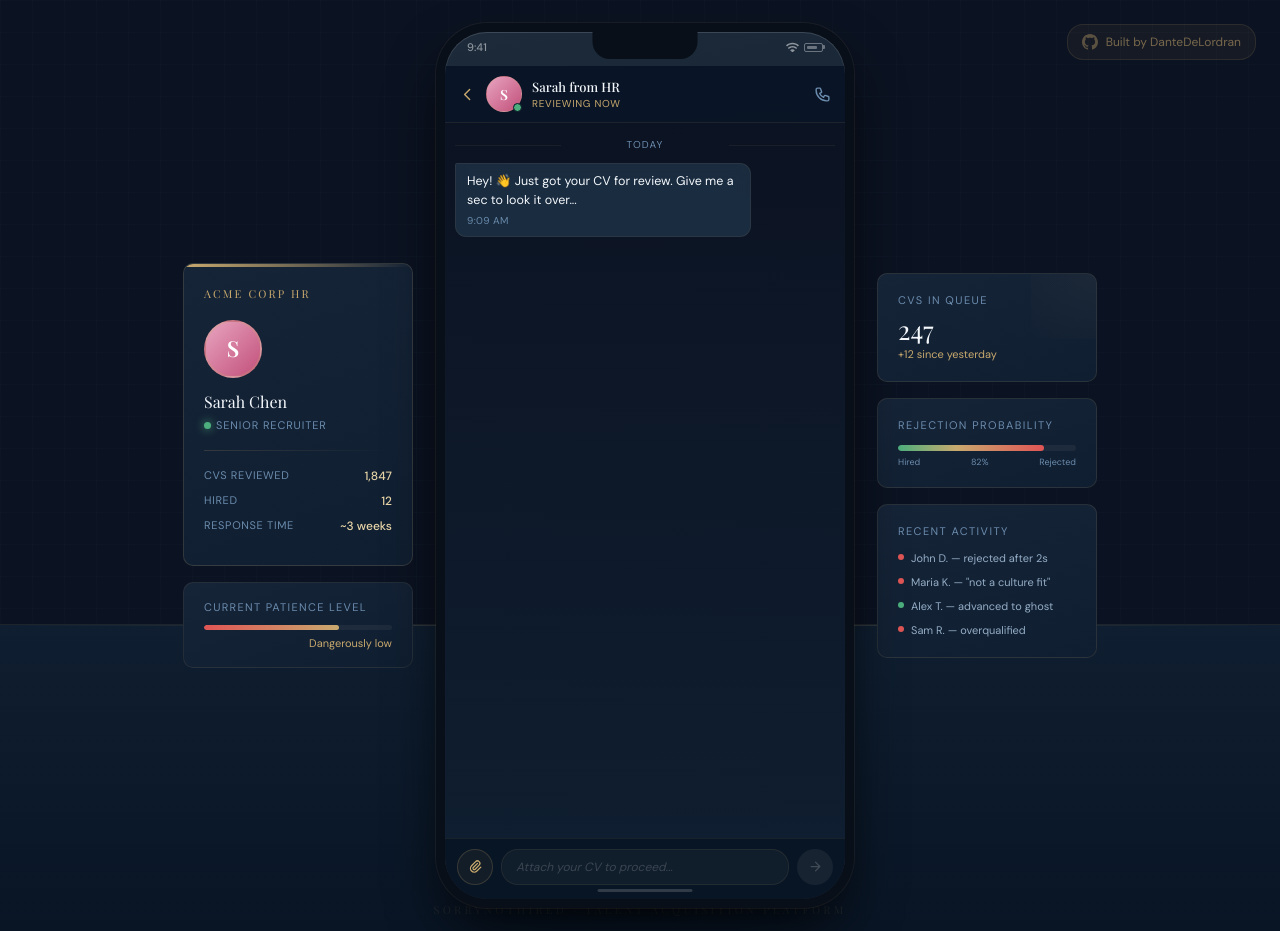
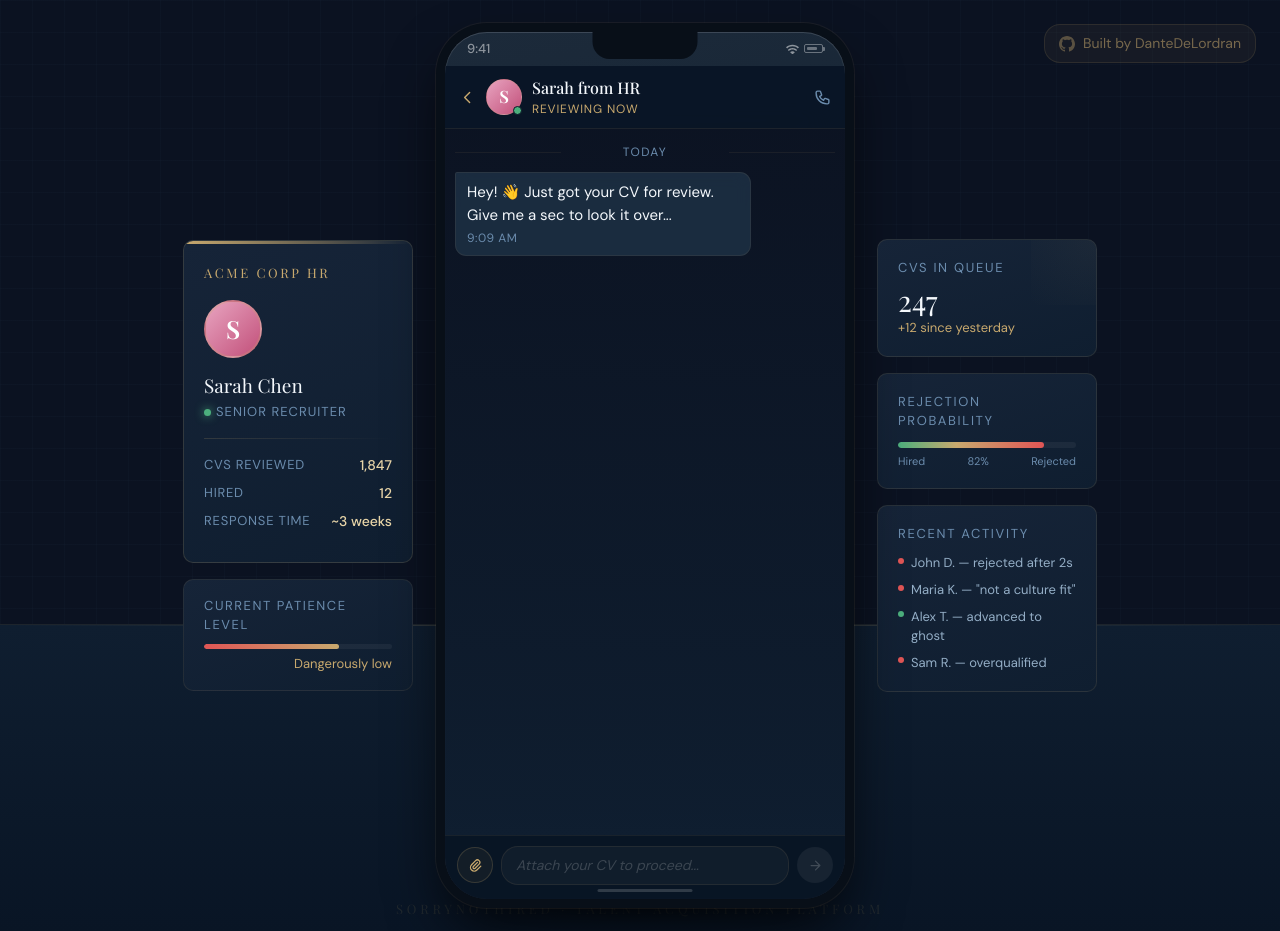
Before and after one commit to DanteDeLordran/sorry-not-hired, a React (Vite) app in the folder frontend/: page / in a window 1280 px wide. Built offline with nearby package versions, Linux system fonts and the light colour scheme.

Commit message:
Minor corrections

```diff
--- a/frontend/src/styles.css
+++ b/frontend/src/styles.css
@@ -275,7 +275,7 @@
 	background: linear-gradient(135deg, #b8860b, #8b6914);
 	color: rgba(255, 255, 255, 0.9);
 	font-family: var(--font-display);
-	font-size: 7px;
+	font-size: 9px;
 	letter-spacing: 0.1em;
 	padding: 4px 10px;
 	border-radius: 2px 2px 0 0;
@@ -296,7 +296,7 @@
 	left: 50%;
 	transform: translateX(-50%);
 	font-family: var(--font-display);
-	font-size: 11px;
+	font-size: 13px;
 	letter-spacing: 0.3em;
 	text-transform: uppercase;
 	color: rgba(200, 169, 110, 0.12);
@@ -316,7 +316,7 @@
 	background: rgba(200, 169, 110, 0.06);
 	border: 1px solid rgba(200, 169, 110, 0.12);
 	border-radius: 16px;
-	font-size: 12px;
+	font-size: 14px;
 	color: rgba(200, 169, 110, 0.55);
 	text-decoration: none;
 	white-space: nowrap;
@@ -384,7 +384,7 @@
 
 .chatphone-scope .hr-id-card-logo {
 	font-family: var(--font-display);
-	font-size: 11px;
+	font-size: 13px;
 	letter-spacing: 0.2em;
 	text-transform: uppercase;
 	color: var(--accent);
@@ -400,7 +400,7 @@
 	align-items: center;
 	justify-content: center;
 	font-family: var(--font-display);
-	font-size: 22px;
+	font-size: 25px;
 	color: white;
 	font-weight: 600;
 	margin-bottom: 0.8rem;
@@ -409,13 +409,13 @@
 
 .chatphone-scope .hr-id-card-name {
 	font-family: var(--font-display);
-	font-size: 16px;
+	font-size: 19px;
 	color: var(--white);
 	margin-bottom: 3px;
 }
 
 .chatphone-scope .hr-id-card-title {
-	font-size: 11px;
+	font-size: 13px;
 	color: var(--slate-400);
 	letter-spacing: 0.08em;
 	text-transform: uppercase;
@@ -460,14 +460,14 @@
 }
 
 .chatphone-scope .hr-stat-label {
-	font-size: 11px;
+	font-size: 13px;
 	color: var(--slate-400);
 	letter-spacing: 0.06em;
 	text-transform: uppercase;
 }
 
 .chatphone-scope .hr-stat-val {
-	font-size: 12px;
+	font-size: 14px;
 	color: var(--accent-light);
 	font-weight: 500;
 }
@@ -480,7 +480,7 @@
 }
 
 .chatphone-scope .hr-mood-label {
-	font-size: 11px;
+	font-size: 13px;
 	letter-spacing: 0.12em;
 	text-transform: uppercase;
 	color: var(--slate-400);
@@ -503,7 +503,7 @@
 }
 
 .chatphone-scope .hr-mood-caption {
-	font-size: 11px;
+	font-size: 13px;
 	color: var(--accent);
 	text-align: right;
 }
@@ -598,7 +598,7 @@
 	padding: 0 22px;
 	z-index: 10;
 	font-family: var(--font-body);
-	font-size: 11px;
+	font-size: 13px;
 	font-weight: 500;
 	color: rgba(255, 255, 255, 0.5);
 }
@@ -670,7 +670,7 @@
 	align-items: center;
 	justify-content: center;
 	font-family: var(--font-display);
-	font-size: 14px;
+	font-size: 17px;
 	color: white;
 	font-weight: 600;
 	flex-shrink: 0;
@@ -696,7 +696,7 @@
 
 .chatphone-scope .chat-header-name {
 	font-family: var(--font-display);
-	font-size: 13px;
+	font-size: 16px;
 	color: var(--white);
 	font-weight: 500;
 	white-space: nowrap;
@@ -705,7 +705,7 @@
 }
 
 .chatphone-scope .chat-header-sub {
-	font-size: 10px;
+	font-size: 12px;
 	color: var(--accent);
 	letter-spacing: 0.07em;
 	text-transform: uppercase;
@@ -764,7 +764,7 @@
 
 .chatphone-scope .date-chip {
 	text-align: center;
-	font-size: 10px;
+	font-size: 12px;
 	letter-spacing: 0.12em;
 	text-transform: uppercase;
 	color: var(--slate-400);
@@ -805,7 +805,7 @@
 .chatphone-scope .bubble {
 	max-width: 78%;
 	padding: 8px 11px;
-	font-size: 12.5px;
+	font-size: 15px;
 	line-height: 1.5;
 	color: var(--white);
 	white-space: pre-wrap;
@@ -827,7 +827,7 @@
 }
 
 .chatphone-scope .bubble-time {
-	font-size: 10px;
+	font-size: 12px;
 	margin-top: 3px;
 	display: block;
 	letter-spacing: 0.04em;
@@ -922,7 +922,7 @@
 .chatphone-scope .chat-placeholder {
 	color: rgba(255, 255, 255, 0.18);
 	font-style: italic;
-	font-size: 12px;
+	font-size: 14px;
 }
 
 .chatphone-scope .chat-file-row {
@@ -937,7 +937,7 @@
 	overflow: hidden;
 	text-overflow: ellipsis;
 	white-space: nowrap;
-	font-size: 11px;
+	font-size: 13px;
 	color: var(--accent-light);
 }
 
@@ -1018,7 +1018,7 @@
 }
 
 .chatphone-scope .stat-label {
-	font-size: 11px;
+	font-size: 13px;
 	letter-spacing: 0.13em;
 	text-transform: uppercase;
 	color: var(--slate-400);
@@ -1027,7 +1027,7 @@
 
 .chatphone-scope .stat-value {
 	font-family: var(--font-display);
-	font-size: 26px;
+	font-size: 29px;
 	color: var(--white);
 	font-weight: 400;
 	line-height: 1;
@@ -1035,7 +1035,7 @@
 }
 
 .chatphone-scope .stat-sub {
-	font-size: 11px;
+	font-size: 13px;
 	color: var(--accent);
 }
 
@@ -1047,7 +1047,7 @@
 }
 
 .chatphone-scope .reject-label {
-	font-size: 11px;
+	font-size: 13px;
 	letter-spacing: 0.13em;
 	text-transform: uppercase;
 	color: var(--slate-400);
@@ -1077,7 +1077,7 @@
 .chatphone-scope .reject-labels {
 	display: flex;
 	justify-content: space-between;
-	font-size: 9px;
+	font-size: 11px;
 	color: var(--slate-400);
 }
 
@@ -1089,7 +1089,7 @@
 }
 
 .chatphone-scope .activity-label {
-	font-size: 11px;
+	font-size: 13px;
 	letter-spacing: 0.13em;
 	text-transform: uppercase;
 	color: var(--slate-400);
@@ -1101,7 +1101,7 @@
 	align-items: flex-start;
 	gap: 7px;
 	margin-bottom: 8px;
-	font-size: 11px;
+	font-size: 13px;
 	color: var(--slate-300);
 	line-height: 1.45;
 }
```
Also changed, not shown: 2 other files (tests, documents, lock files or other folders).
